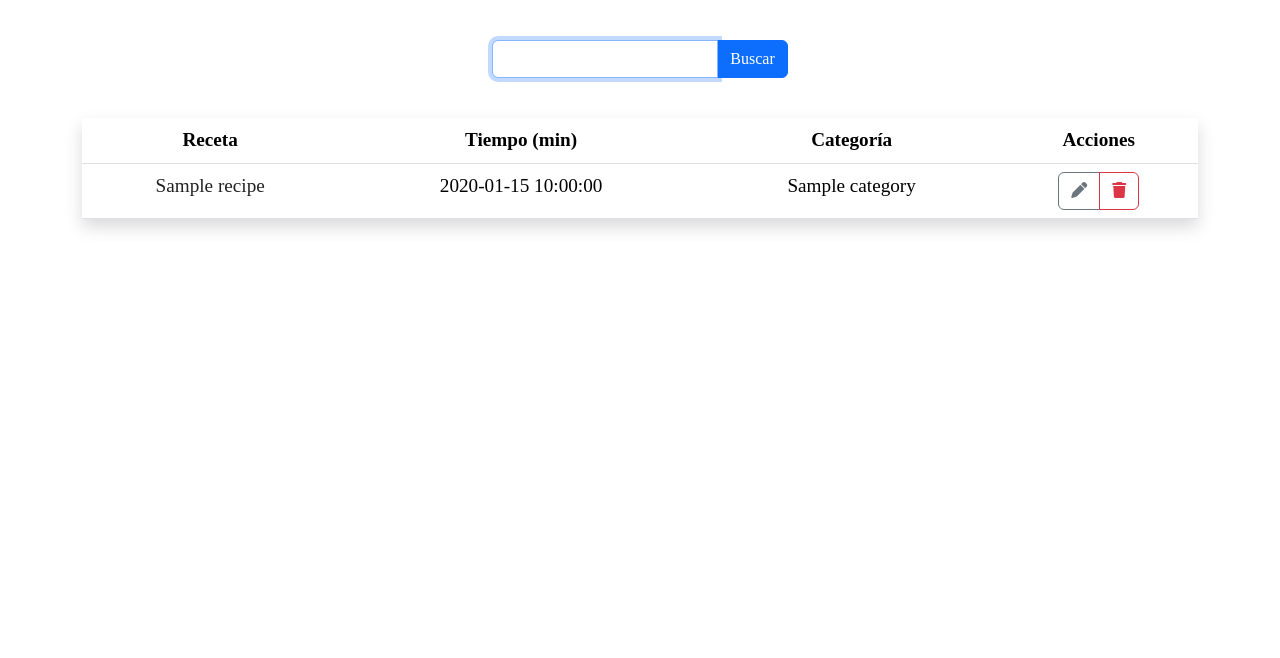
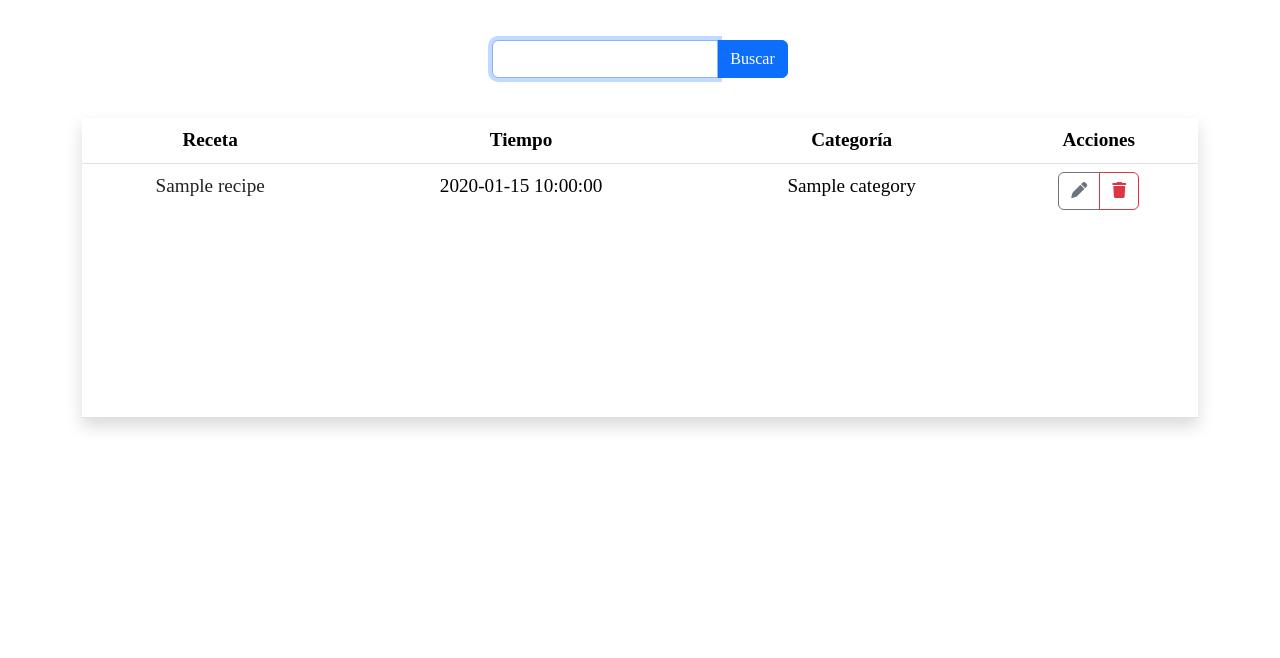
Before and after one commit to Magdiel1990/foodpicker, a PHP site: page /foodpicker/ in a window 1280 px wide. Shown: the part 72-730 px from the top of the page. Run offline with PHP 8.4, Linux system fonts and the light colour scheme; tables that the repository leaves empty or names only in its code hold one stand-in row (values such as "Sample post"); some libraries are stand-ins or nearby versions.

Commit message:
table scroll recipe

```diff
--- a/css/styles.css
+++ b/css/styles.css
@@ -148,6 +148,11 @@ footer h5 {
 /*Tables*/
 thead {
     background-color:#444444;
+}
+
+#recipe-table {
+    overflow-y: scroll;
+    height: 300px;
 }
 
 .table_header {
--- a/views/index.view.php
+++ b/views/index.view.php
@@ -69,11 +69,11 @@ $sql .= "SELECT $columns FROM recipe as r join categories as c on r.categoryid =
     } else {
 ?>
     <div class="table-responsive-sm mt-4">
-        <table class="table table-condensed shadow">
+        <table class="table table-condensed shadow" id="recipe-table">
             <thead>
                 <tr class="table_header text-center">
                     <th scope="col">Receta</th>
-                    <th scope="col">Tiempo (min)</th>
+                    <th scope="col">Tiempo</th>
                     <th scope="col">Categoría</th>
                     <th scope="col">Acciones</th>
                 </tr>
```
